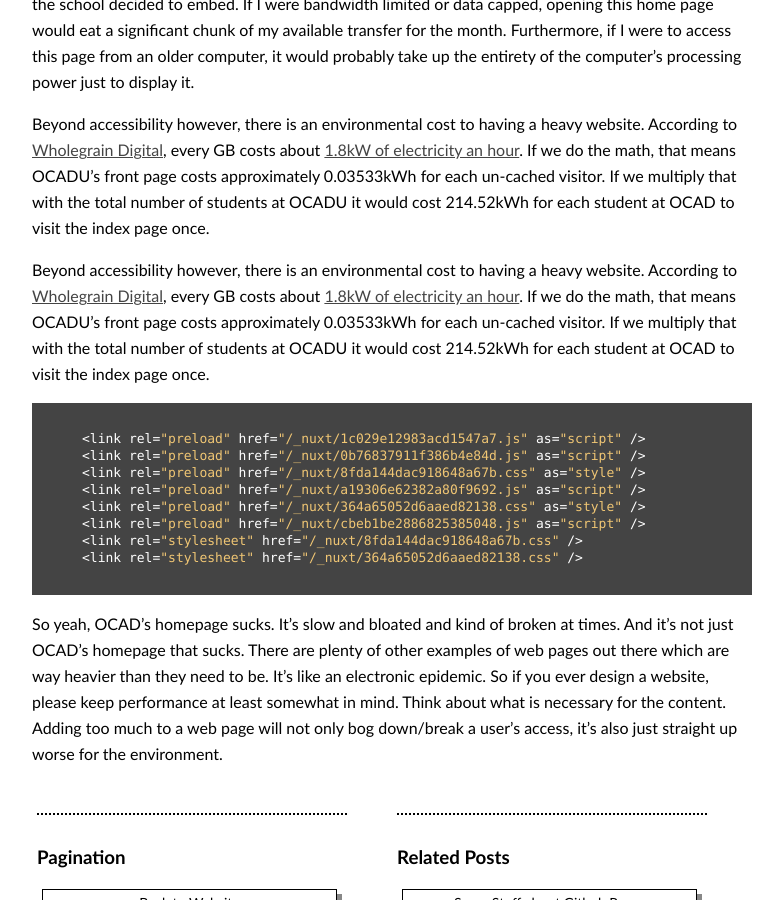
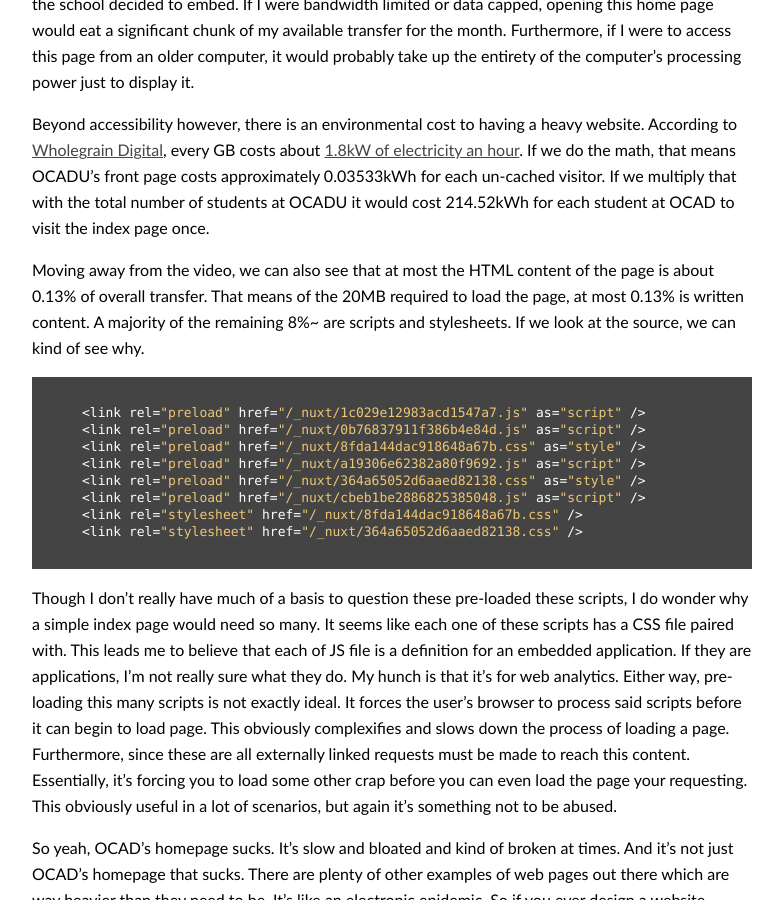
Before and after one commit to cheesoup/GRPH, a Jekyll site: the page built from _posts/2021-11-20-the-web-is-obese.md, in a window 1280 px wide and 900 px high, scrolled down 2542 px. Shown: the whole window, without its empty margins (248-1031 px from the left). Built offline with Jekyll 4.4.1, drawn with Linux system fonts in a browser that asks for light colours; some of the changed text lies outside the part shown.

Commit message:
Editted new post

```diff
--- a/_posts/2021-11-20-the-web-is-obese.md
+++ b/_posts/2021-11-20-the-web-is-obese.md
@@ -75,13 +75,7 @@
 visitor. If we multiply that with the total number of students at OCADU it would
 cost 214.52kWh for each student at OCAD to visit the index page once.
 
-Beyond accessibility however, there is an environmental cost to having a heavy
-website. According to [Wholegrain Digital](https://www.websitecarbon.com/),
-every GB costs about [1.8kW of electricity an
-hour](https://www.websitecarbon.com/how-does-it-work/). If we do the math, that
-means OCADU’s front page costs approximately 0.03533kWh for each un-cached
-visitor. If we multiply that with the total number of students at OCADU it would
-cost 214.52kWh for each student at OCAD to visit the index page once.
+Moving away from the video, we can also see that at most the HTML content of the page is about 0.13% of overall transfer. That means of the 20MB required to load the page, at most 0.13% is written content. A majority of the remaining 8%~ are scripts and stylesheets. If we look at the source, we can kind of see why.
 
 {% highlight html %}
 <link rel="preload" href="/_nuxt/1c029e12983acd1547a7.js" as="script" />
@@ -94,6 +88,8 @@
 <link rel="stylesheet" href="/_nuxt/364a65052d6aaed82138.css" />
 {% endhighlight %}
 
+Though I don't really have much of a basis to question these pre-loaded these scripts, I do wonder why a simple index page would need so many. It seems like each one of these scripts has a CSS file paired with. This leads me to believe that each of JS file is a definition for an embedded application. If they are applications, I'm not really sure what they do. My hunch is that it's for web analytics. Either way, pre-loading this many scripts is not exactly ideal. It forces the user's browser to process said scripts before it can begin to load page. This obviously complexifies and slows down the process of loading a page. Furthermore, since these are all externally linked requests must be made to reach this content. Essentially, it's forcing you to load some other crap before you can even load the page your requesting. This obviously useful in a lot of scenarios, but again it's something not to be abused.
+
 So yeah, OCAD’s homepage sucks. It's slow and bloated and kind of broken at
 times. And it's not just OCAD's homepage that sucks. There are plenty of other
 examples of web pages out there which are way heavier than they need to be. It's
```
Also changed, not shown: 8 other files.
